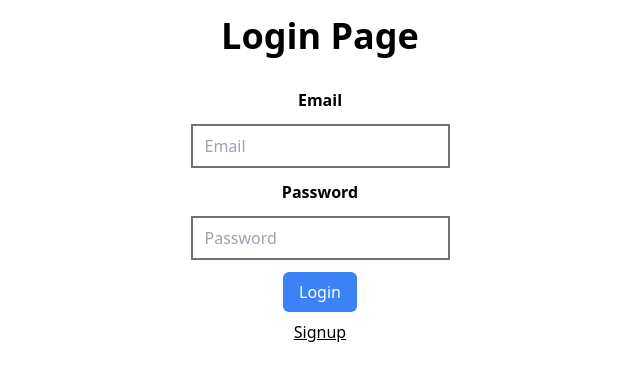
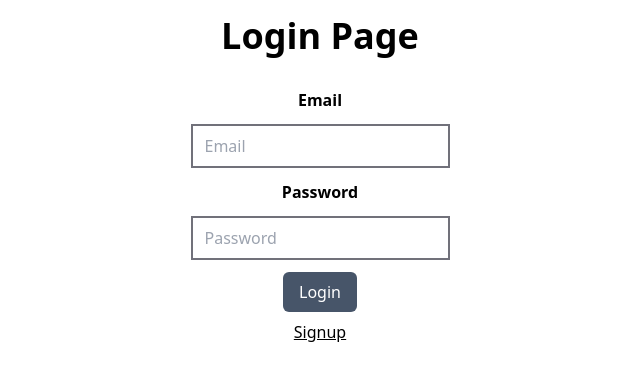
Before and after one commit to shubhamxdd/auth-nextjs, a Next.js app: page /login in a window 1280 px wide. Shown: the top 380 px of the page, without its empty margins (320-960 px from the left). Built offline with nearby package versions, Linux system fonts and the light colour scheme.

Commit message:
Creake login function

```diff
--- a/app/login/page.tsx
+++ b/app/login/page.tsx
@@ -1,13 +1,37 @@
 "use client";
 
 import Link from "next/link";
-import { useState } from "react";
+import { useRouter } from "next/navigation";
+import { useEffect, useState } from "react";
+import axios from "axios";
+import { toast } from "react-hot-toast/headless";
 
-const page = () => {
+const LoginPage = () => {
+  const router = useRouter();
   const [user, setUser] = useState({
     email: "",
     password: "",
   });
+  const [disabledBtn, setDisabledBtn] = useState(false);
+  useEffect(() => {
+    if (user.email.length > 0 && user.password.length > 0) {
+      setDisabledBtn(false);
+    } else {
+      setDisabledBtn(true);
+    }
+  }, [user]);
+
+  const onLogin = async () => {
+    try {
+      const res = await axios.post("/api/users/login", user);
+      console.log("success login", res.data);
+      toast.success("Login Success");
+      router.push("/profile");
+    } catch (error: any) {
+      console.log("error login", error.message);
+      toast.error(error.message);
+    }
+  };
   return (
     <>
       <div className="mt-4 mx-10">
@@ -45,7 +69,9 @@ const page = () => {
             />
             <button
               type="submit"
-              className="bg-blue-500 text-white rounded-md outline-none hover:bg-blue-600 px-4 py-2 -pb-2"
+              onClick={() => onLogin()}
+              disabled={disabledBtn ? true : false}
+              className="bg-blue-500 text-white rounded-md outline-none hover:bg-blue-600 disabled:bg-slate-600 px-4 py-2 -pb-2"
             >
               Login
             </button>
@@ -59,4 +85,4 @@ const page = () => {
   );
 };
 
-export default page;
+export default LoginPage;
--- a/package.json
+++ b/package.json
@@ -10,6 +10,7 @@
   },
   "dependencies": {
     "@types/bcryptjs": "^2.4.3",
+    "@types/jsonwebtoken": "^9.0.2",
     "@types/node": "20.5.8",
     "@types/react": "18.2.21",
     "@types/react-dom": "18.2.7",
```
Also changed, not shown: 1 other file (tests, documents, lock files or other folders).
